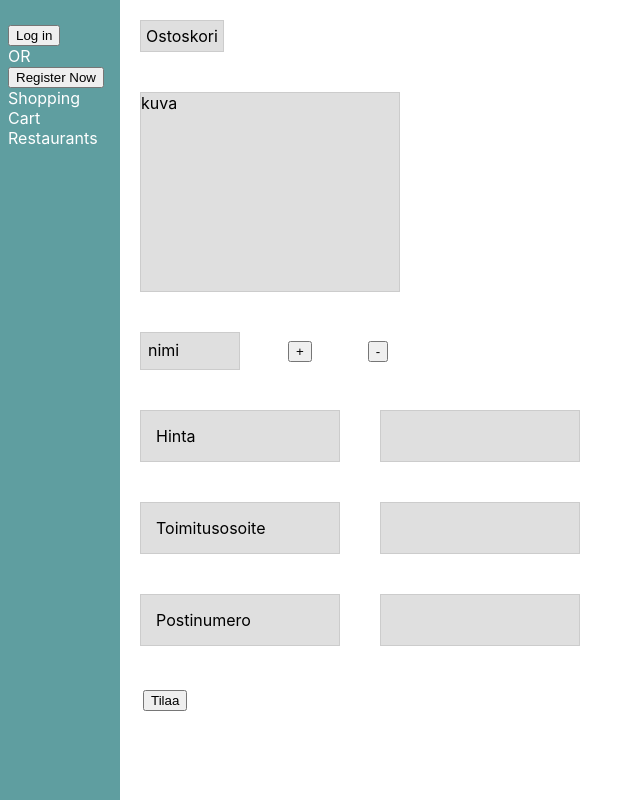
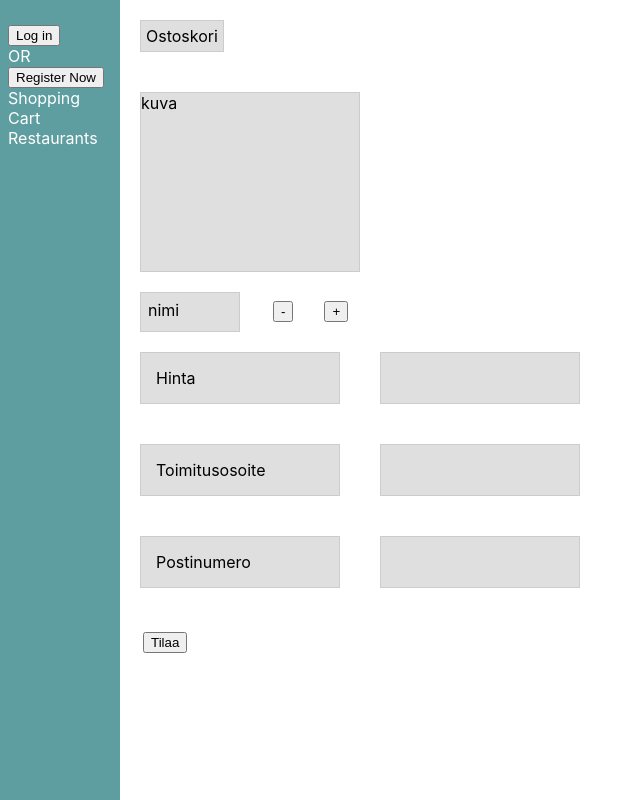
Before and after one commit to AWAProject36/Frontend, a React (Create React App) app: page /shoppingcart in a window 1280 px wide. Shown: the whole page, without its empty margins (0-640 px from the left). Built offline with nearby package versions, Linux system fonts and the light colour scheme.

Commit message:
css muutoksia

```diff
--- a/src/components/ShoppingCart.js
+++ b/src/components/ShoppingCart.js
@@ -8,8 +8,8 @@ export default function ShoppingCart() {
             <div className={ styles.ruokaKuva }>kuva</div>
             <div className={ styles.container2 }>
                 <div className={ styles.ruokaNimi }>nimi</div>
-                <div className={ styles.lisää }><button>+</button></div>
-                <div className={ styles.vähennä }><button>-</button></div>
+                <div className={ styles.lisää }><button>-</button></div>
+                <div className={ styles.vähennä }><button>+</button></div>
             </div>
             <div className={ styles.container2 }>
                 <div className={ styles.hinta }>Hinta</div>
--- a/src/components/ShoppingCart.module.css
+++ b/src/components/ShoppingCart.module.css
@@ -18,8 +18,8 @@
 }
 
 .ruokaKuva {
-    min-height: 200px;
-    min-width: 260px;
+    min-height: 180px;
+    min-width: 220px;
     border: 1px #ccc solid;
     margin: 20px;
     background-color: #dfdfdf;
@@ -30,20 +30,20 @@
     min-width: 100px;
     border: 1px #ccc solid;
     padding: 7px;
-    margin: 20px;
+    margin-left: 20px;
     background-color: #dfdfdf;
 }
 
 .lisää {
     min-height: 40px;
-    padding: 18px;
-    margin: 10px;
+    padding: 8px;
+    margin-left: 25px;
 }
 
 .vähennä {
     min-height: 40px;
-    padding: 18px;
-    margin: 10px;
+    padding: 8px;
+    margin-left: 15px;
 }
 
 .hinta {
```
